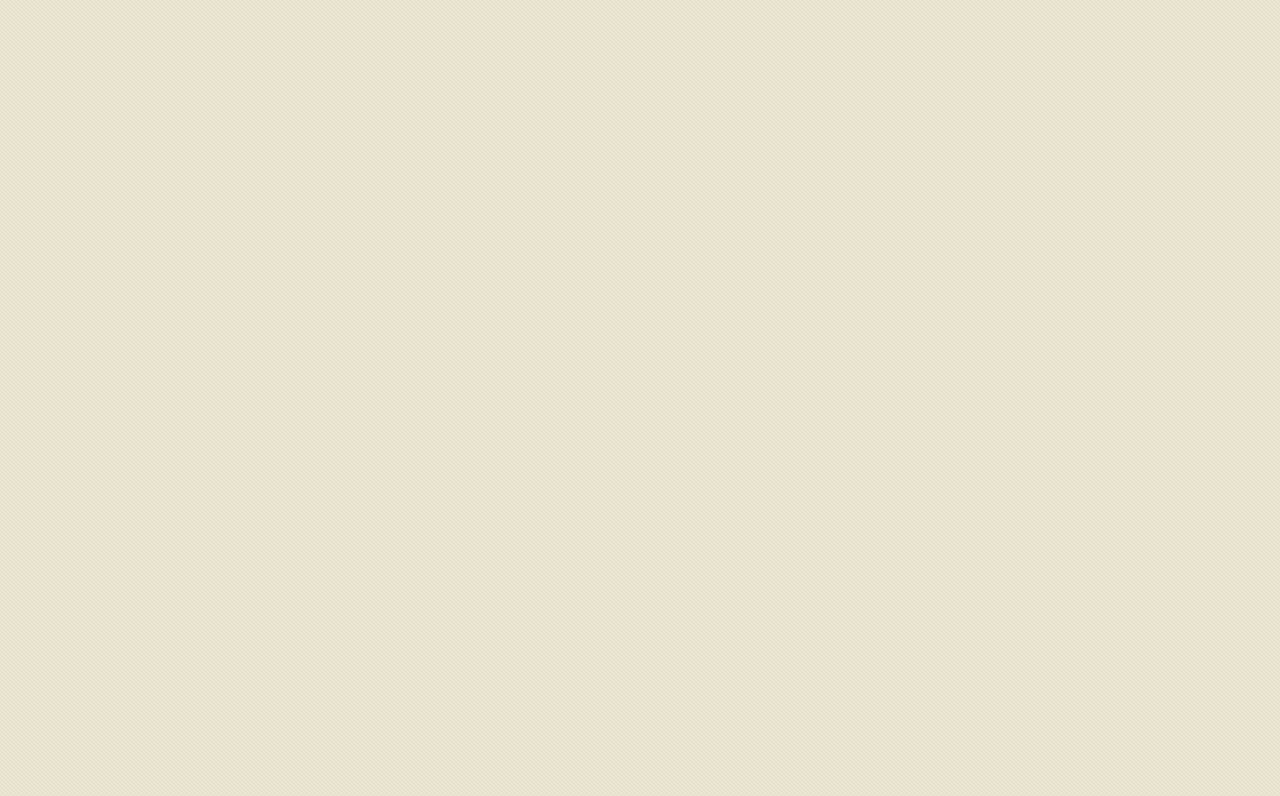
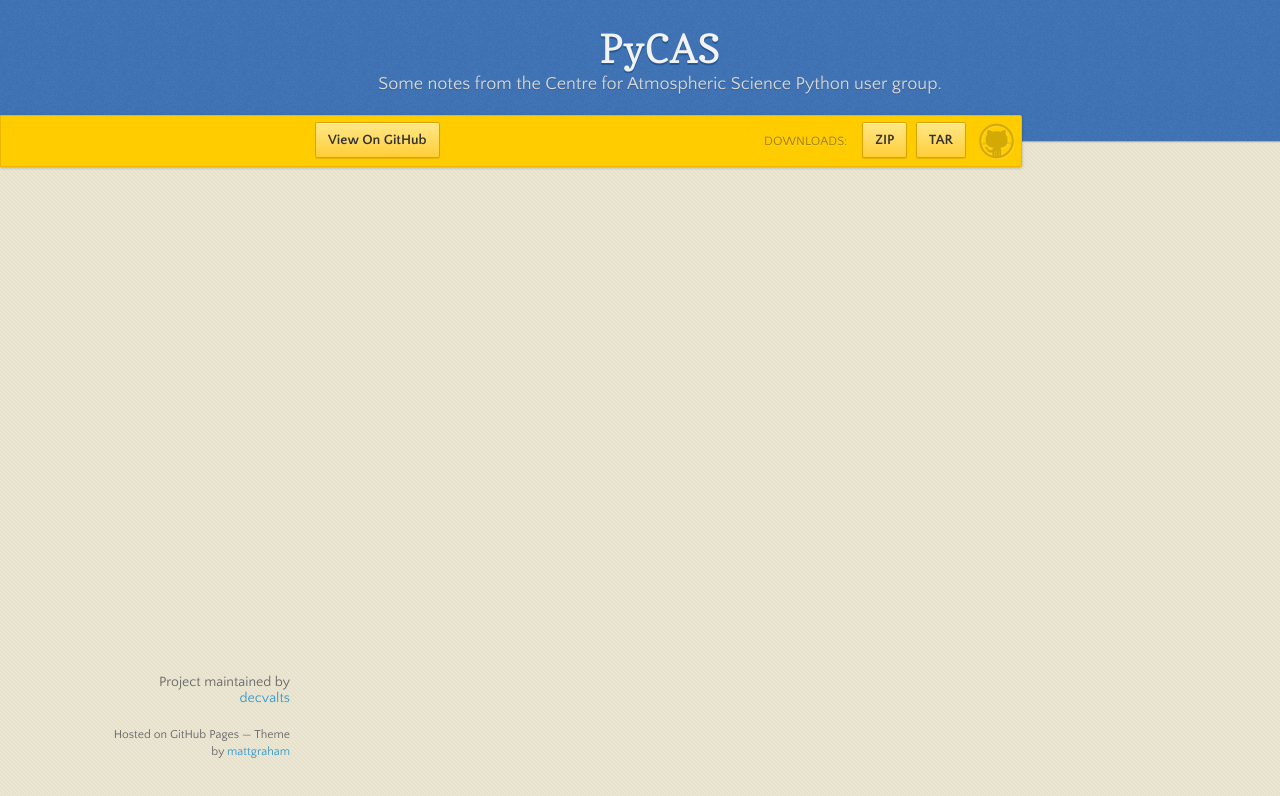
Before and after one commit to AtmosCoders/PyCAS, a plain HTML site: page _layouts/default.html in a window 1280 px wide. Drawn offline with nearby package versions, Linux system fonts and the light colour scheme; files that its build step writes are made by us from their sources; files whose address does not match are found by name.

Commit message:
Update default.html

```diff
--- a/_layouts/default.html
+++ b/_layouts/default.html
@@ -3,10 +3,42 @@
   <head>
     <meta charset="utf-8">
     <meta http-equiv="X-UA-Compatible" content="chrome=1">
-    <title>PyCAS</title>
-
+    <title>PyCAS by decvalts</title>
     <link rel="stylesheet" href="stylesheets/styles.css">
     <link rel="stylesheet" href="stylesheets/github-dark.css">
-    <link rel="stylesheet" href="stylesheets/normalize.css">
+    <script src="https://ajax.googleapis.com/ajax/libs/jquery/1.7.1/jquery.min.js"></script>
+    <script src="javascripts/main.js"></script>
+    <!--[if lt IE 9]>
+      <script src="//html5shiv.googlecode.com/svn/trunk/html5.js"></script>
+    <![endif]-->
+    <meta name="viewport" content="width=device-width, initial-scale=1, user-scalable=no">
   </head>
+
+  <body>
+      <header>
+        <h1>PyCAS</h1>
+        <p>Some notes from the Centre for Atmospheric Science Python user group. </p>
+      </header>
+  </body>
+
+  <div id="banner">
+    <span id="logo"></span>
+      <a href="https://github.com/decvalts/PyCAS" class="button fork"><strong>View On GitHub</strong></a>
+      <div class="downloads">
+        <span>Downloads:</span>
+        <ul>
+          <li><a href="https://github.com/decvalts/PyCAS/zipball/master" class="button">ZIP</a></li>
+          <li><a href="https://github.com/decvalts/PyCAS/tarball/master" class="button">TAR</a></li>
+        </ul>
+      </div>
+  </div><!-- end banner -->
+
+  <footer>
+        <p>Project maintained by <a href="https://github.com/decvalts">decvalts</a></p>
+        <p><small>Hosted on GitHub Pages &mdash; Theme by <a href="https://twitter.com/michigangraham">mattgraham</a></small></p>
+      </footer>
+    </div>
+    <!--[if !IE]><script>fixScale(document);</script><![endif]-->
+
+  </body>
 </html>
```
